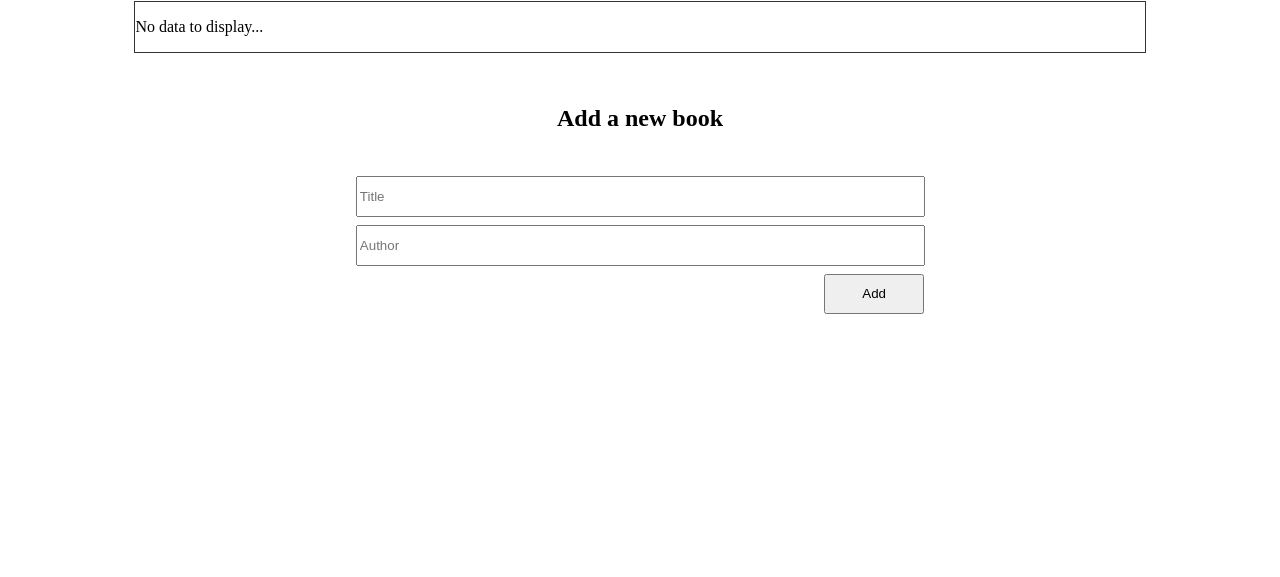
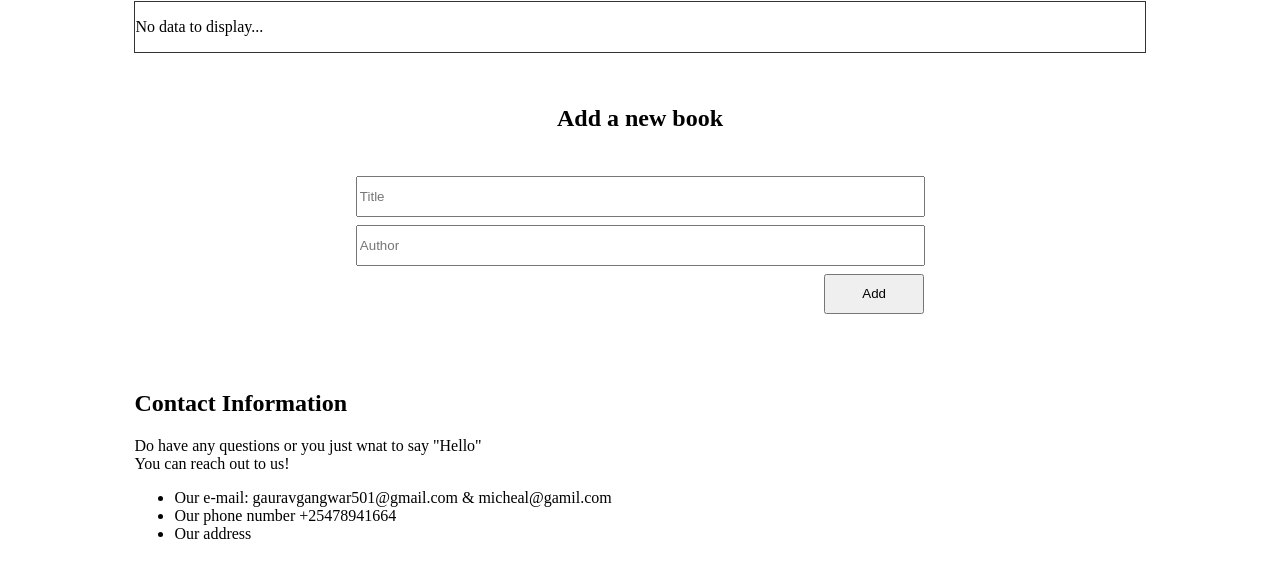
Before and after one commit to gauravgangwarweb/Awesome-Books, a website with bundled scripts: page index.html in a window 1280 px wide. Shown: the part 161-738 px from the top of the page. Built offline with nearby package versions, Linux system fonts and the light colour scheme.

Commit message:
Add html for the contact section

```diff
--- a/index.html
+++ b/index.html
@@ -46,6 +46,15 @@
         </form>
       </div>
     </section>
+    <section class="contact-section">
+      <h2>Contact Information</h2>
+      <p>Do have any questions or you just wnat to say "Hello" <br> You can reach out to us!</p>
+      <ul>
+        <li>Our e-mail: <span>gauravgangwar501@gmail.com & micheal@gamil.com</span></li>
+        <li>Our phone number +25478941664</li>
+        <li>Our address</li>
+      </ul>
+    </section>
   </main>
   <script src="./js/main.js" type="module"></script>
 </body>
```
